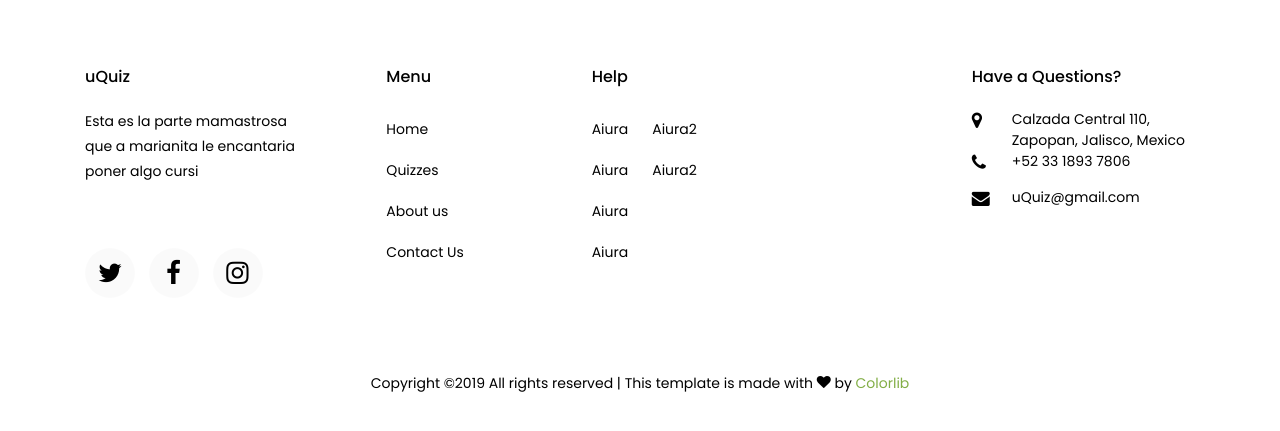
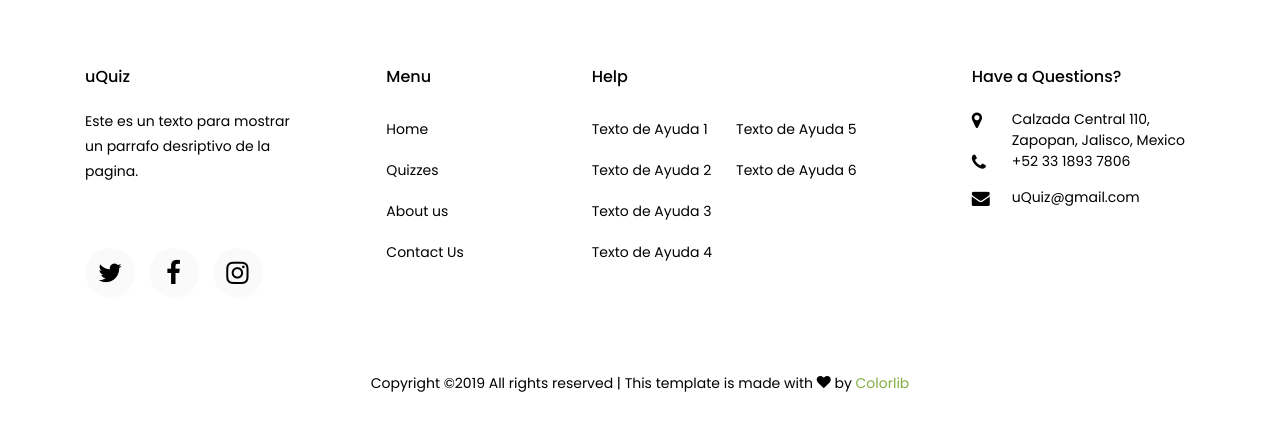
Before and after one commit to marianasrvg/Web_Uquiz, a plain HTML site: page vegefoods/index.html in a window 1280 px wide. Shown: the part 751-1182 px from the top of the page. Drawn offline with Linux system fonts and the light colour scheme; some packages are replaced by stand-ins of ours; no server answers; files whose address does not match are found by name.

Commit message:
Index text styles examples

```diff
--- a/vegefoods/index.html
+++ b/vegefoods/index.html
@@ -101,7 +101,7 @@
 				<div class="col-md">
 					<div class="ftco-footer-widget mb-4">
 						<h2 class="ftco-heading-2">uQuiz</h2>
-						<p>Esta es la parte mamastrosa que a marianita le encantaria poner algo cursi</p>
+						<p>Este es un texto para mostrar un parrafo desriptivo de la pagina. </p>
 						<ul class="ftco-footer-social list-unstyled float-md-left float-lft mt-5">
 							<li class="ftco-animate"><a href="#"><span class="icon-twitter"></span></a></li>
 							<li class="ftco-animate"><a href="#"><span class="icon-facebook"></span></a></li>
@@ -125,14 +125,14 @@
 						<h2 class="ftco-heading-2">Help</h2>
 						<div class="d-flex">
 							<ul class="list-unstyled mr-l-5 pr-l-3 mr-4">
-								<li><a href="#" class="py-2 d-block">Aiura</a></li>
-								<li><a href="#" class="py-2 d-block">Aiura</a></li>
-								<li><a href="#" class="py-2 d-block">Aiura</a></li>
-								<li><a href="#" class="py-2 d-block">Aiura</a></li>
+								<li><a href="#" class="py-2 d-block">Texto de Ayuda 1</a></li>
+								<li><a href="#" class="py-2 d-block">Texto de Ayuda 2</a></li>
+								<li><a href="#" class="py-2 d-block">Texto de Ayuda 3</a></li>
+								<li><a href="#" class="py-2 d-block">Texto de Ayuda 4</a></li>
 							</ul>
 							<ul class="list-unstyled">
-								<li><a href="#" class="py-2 d-block">Aiura2</a></li>
-								<li><a href="#" class="py-2 d-block">Aiura2</a></li>
+								<li><a href="#" class="py-2 d-block">Texto de Ayuda 5</a></li>
+								<li><a href="#" class="py-2 d-block">Texto de Ayuda 6</a></li>
 							</ul>
 						</div>
 					</div>
```
